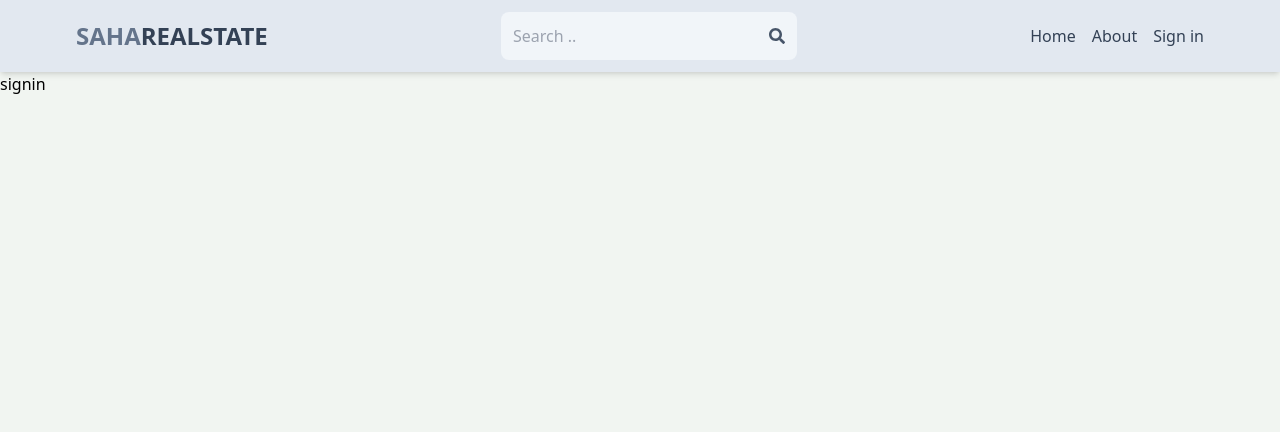
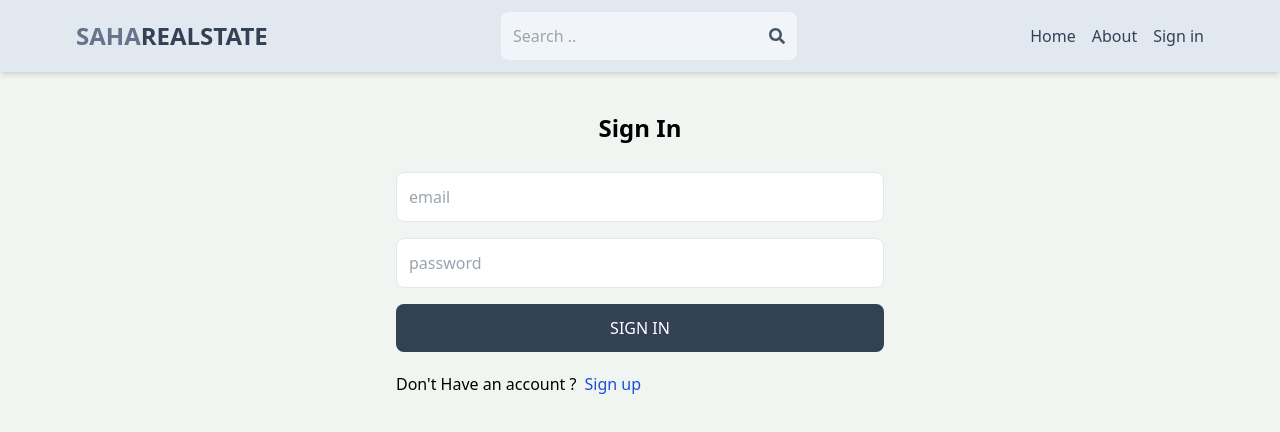
Before and after one commit to ezra126/realestate-mern, a React (Vite) app in the folder realstate/: page /sign-in in a window 1280 px wide. Shown: the top 432 px of the page. Built offline with nearby package versions, Linux system fonts and the light colour scheme.

Commit message:
complete signin page functionality

```diff
--- a/realstate/src/pages/Signin.jsx
+++ b/realstate/src/pages/Signin.jsx
@@ -1,5 +1,81 @@
-import React from "react";
+import React, { useState } from "react";
+import { Link, useNavigate } from "react-router-dom";
 
-export default function Signin() {
-  return <div>signin</div>;
+export default function SignIn() {
+  const [formData, setFormData] = useState({});
+  const [error, setError] = useState();
+  const [isLoading, SetLoading] = useState(false);
+  const navigate = useNavigate();
+
+  const handleChange = (e) => {
+    setFormData({
+      ...formData,
+      [e.target.id]: e.target.value,
+    });
+  };
+
+  const handleSubmit = async (e) => {
+    e.preventDefault();
+
+    SetLoading(true);
+    const res = await fetch("/api/auth/signin", {
+      method: "POST",
+      headers: {
+        "Content-Type": "application/json",
+      },
+      body: JSON.stringify(formData),
+    })
+      .then(async (res) => {
+        const data = await res.json();
+        console.log(data);
+        if (data.success === false) {
+          setError(data.message);
+          alert(data.message);
+          SetLoading(false);
+          return new Error();
+        }
+        navigate("/");
+        SetLoading(false);
+        setError(null);
+      })
+      .catch((err) => {
+        setError(err.message);
+        SetLoading(false);
+      });
+  };
+
+  return (
+    <div className="p-3 max-w-lg mx-auto">
+      <h1 className="text-2xl text-center font-semibold my-7">Sign In</h1>
+      <form onSubmit={handleSubmit} className="flex flex-col gap-4 ">
+        <input
+          type="email"
+          placeholder="email"
+          className="border p-3 rounded-lg"
+          id="email"
+          onChange={handleChange}
+        ></input>
+        <input
+          type="password"
+          placeholder="password"
+          className="border p-3 rounded-lg"
+          id="password"
+          onChange={handleChange}
+        ></input>
+        <button
+          disabled={isLoading}
+          className="bg-slate-700 text-white p-3 rounded-lg uppercase hover:opacity-95 disabled:opacity-80 "
+        >
+          {isLoading ? "Loading ..." : "Sign In"}
+        </button>
+      </form>
+
+      <div className="flex gap-2 mt-5">
+        <p>Don't Have an account ?</p>
+        <Link to={"/sign-up"}>
+          <span className="text-blue-700">Sign up</span>
+        </Link>
+      </div>
+    </div>
+  );
 }
```
